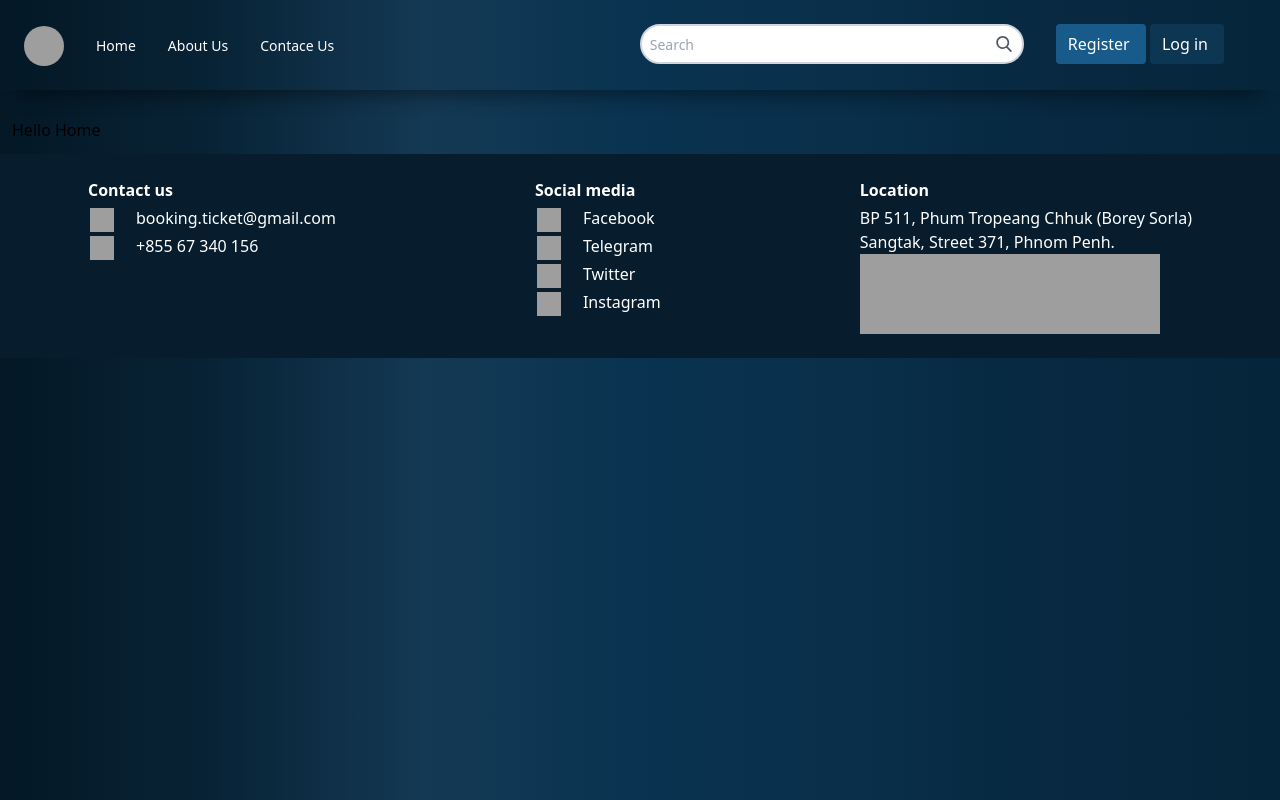
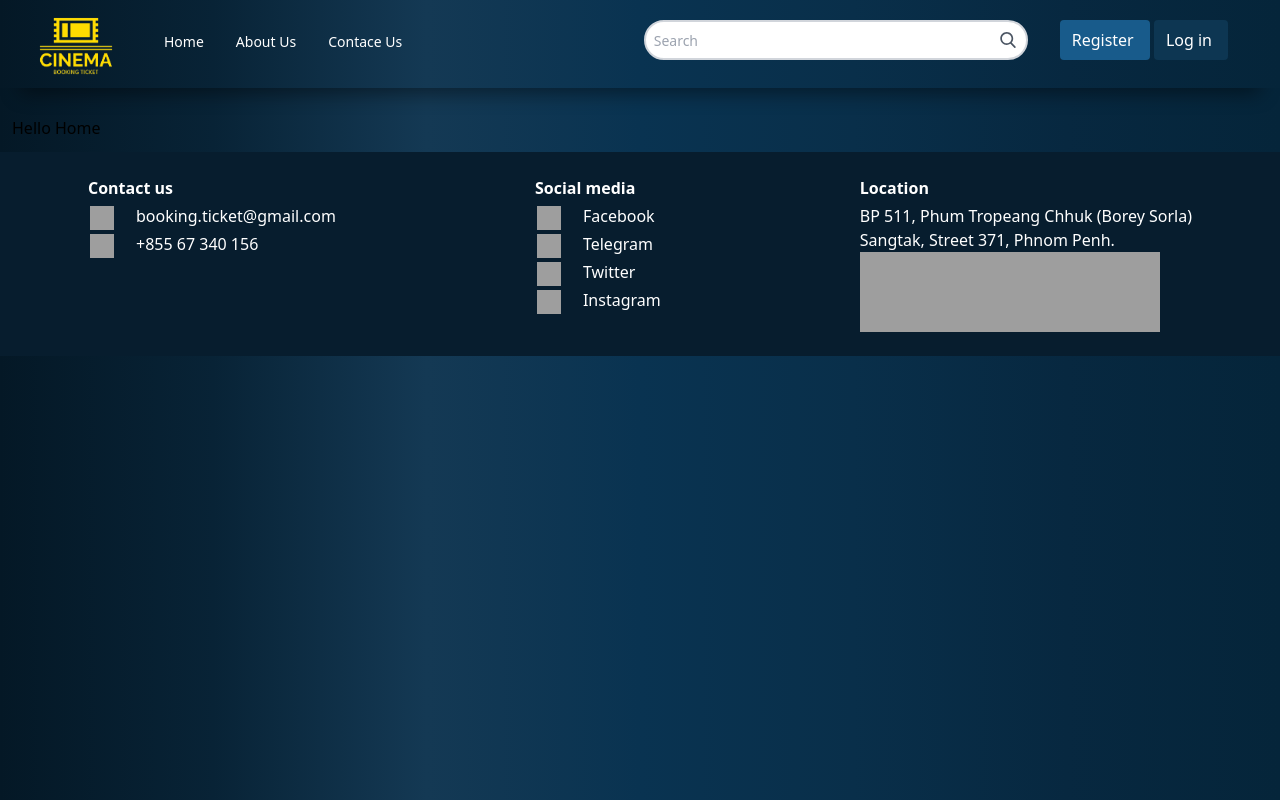
Before and after one commit to Visal2442/VC1-G9, a PHP site: page / in a window 1280 px wide. Run offline with PHP 8.4, Linux system fonts and the light colour scheme; some libraries are stand-ins or nearby versions; grey boxes are pictures that could not be loaded.

Commit message:
[BTA-19]: VIEW - update  navbar on home page view

```diff
--- a/models/post.model.php
+++ b/models/post.model.php
@@ -7,7 +7,6 @@ function createPost(string $title, string $description) : bool
     $statement->execute([
         ':title' => $title,
         ':description' => $description
-
     ]);
 
     return $statement->rowCount() > 0;
--- a/models/register.model.php
+++ b/models/register.model.php
@@ -0,0 +1 @@
+<?php
--- a/views/partials/nav.php
+++ b/views/partials/nav.php
@@ -1,10 +1,12 @@
-<nav class=" flex justify-between  border-gray-200 p-6    "
+<nav class=" flex justify-between  border-gray-200   p-5   "
         style="box-shadow: rgba(0, 0, 0, 0.45) 0px 25px 20px -20px;">
         <div class="nav-left mt-3 ">
             <div class="flex flex-col  md:flex-row md:space-x-8 md:mt-0 md:text-sm md:font-medium">
-                <img class="h-10 w-10 -mt-2.5 rounded-full" src="https://scontent.fpnh19-1.fna.fbcdn.net/v/t39.30808-6/315983293_498278652253268_5612582038791346935_n.jpg?_nc_cat=102&ccb=1-7&_nc_sid=09cbfe&_nc_eui2=AeElhF2udQExBL3HFp1d0HAJB7bHFSYnIyEHtscVJicjIaG3Xp4ISYIU3Pe0yAgcYnmZanYnlWJ1nPjtQbsfBMK3&_nc_ohc=YMbEj77hf0YAX9GT0Ud&_nc_ht=scontent.fpnh19-1.fna&oh=00_AfCFnzZKVO9PgIqWatZ_zL03QHrxTBQkJ28tlkFR5iyWTQ&oe=63D46ED4">
+                <a href="" class="logo p-0 m-0">
+                    <img class="h-25 w-28 -mt-7 -mb-5 " src="assets/logo/cinema-logo.png">
+                </a>
                 <a href="#"
-                    class="block py-2 pr-4 pl-3 text-white  rounded md:bg-transparent md:text-white md:p-0 dark:text-white"
+                    class="  hover:underline-offset-1  hover:underline  block py-2 pr-4 pl-3 text-white  rounded md:bg-transparent md:text-white md:p-0 dark:text-white"
                     aria-current="page">Home</a>
                 <a href="#"
                     class="block py-2 pr-4 pl-3 text-white border-b border-white hover:bg-white md:hover:bg-transparent md:border-0 md:hover:text-white md:p-0 dark:text-white md:dark:hover:text-white dark:hover:bg-gray-700 dark:hover:text-white md:dark:hover:bg-transparent dark:border-gray-700">About
@@ -16,9 +18,10 @@
         </div>
         <div class="nav-right  mr-8 w-full md:block md:w-auto" id="mobile-menu  ">
             <div class="btn m-0 flex  ">
-                <form action="#" method="post" class="relative mx-auto text-gray-600 lg:block mr-8">
+                <!-- <input type="text" name="" id="" placeholder="search..." class="m-0 py-2 pr-4 mr-10 pl-3 w-80 rounded-full "> -->
+                <form action="#" method="post" class=" relative mx-auto text-gray-600 lg:block mr-8">
                     <input
-                        class="border-2 border-gray-300 bg-white w-96 h-10 pl-2 pr-8 rounded-full text-sm focus:outline-none"
+                        class=" border-2 border-gray-300 bg-white w-96 h-10 pl-2 pr-8 rounded-full text-sm outline-white hover:outline-yellow-300"
                         type="text" name="search" id="search" placeholder="Search" autocomplete="off">
                     <button type="submit" name="submit" value="search" class="absolute right-0 top-0 mt-3 mr-3">
                         <svg class="text-gray-600 h-4 w-4 fill-current" xmlns="http://www.w3.org/2000/svg" version="1.1"
```
